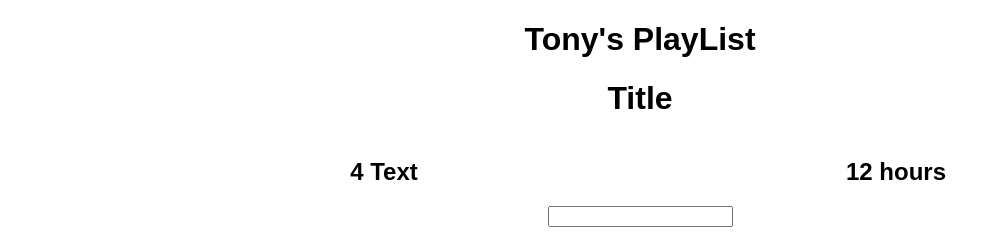
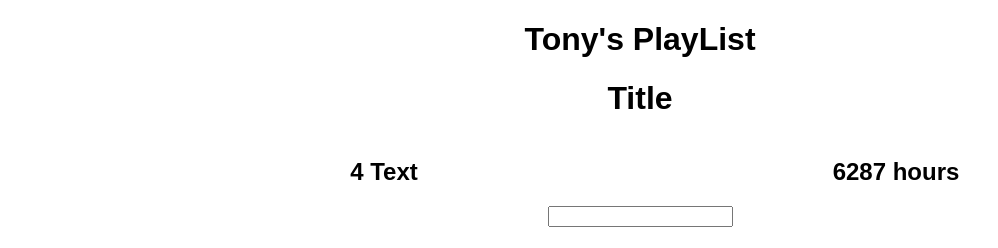
Before and after one commit to tony2tones/high-fid-prototype, a React (Create React App) app in the folder play-lists/: page / in a window 1280 px wide. Shown: the top 248 px of the page, without its empty margins (0-998 px from the left). Built offline with nearby package versions, Linux system fonts and the light colour scheme.

Commit message:
added mockdata to display in the playlists hours and playlist counter

```diff
--- a/play-lists/src/App.js
+++ b/play-lists/src/App.js
@@ -49,10 +49,12 @@ class PlayListHours extends Component {
     let allSongs = this.props.playlists.reduce((songs, eachPlaylist) => {
       return songs.concat(eachPlaylist.songs)
     }, [])
-    // let totalDuration = {}
+    let totalDuration = allSongs.reduce((sum, eachSong) => {
+      return sum + eachSong.duration
+    },0)
     return (
       <div style={{ width: '40%', display: 'inline-block' }}>
-        <h2>{allSongs.length} hours</h2>
+        <h2>{Math.floor(totalDuration/60)} hours</h2>
       </div>
     );
   }
```
